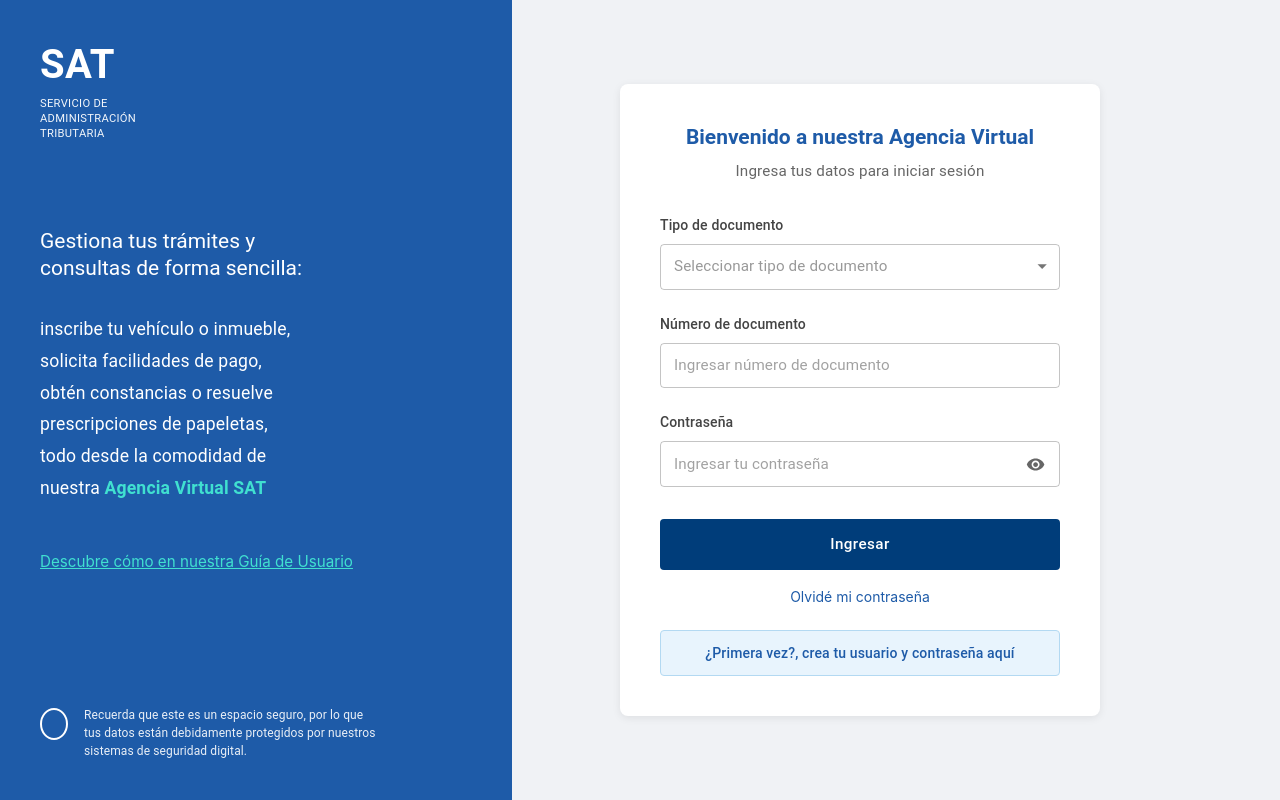
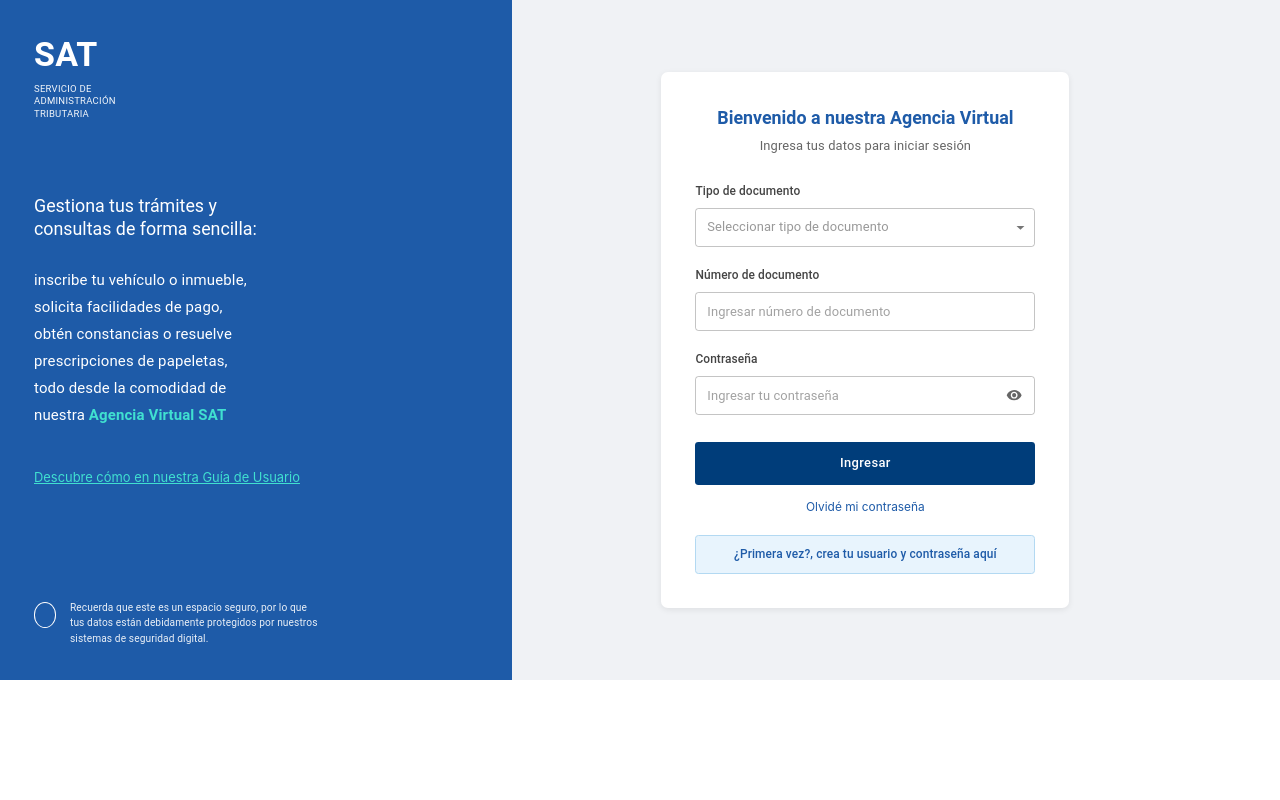
Before and after one commit to jchongs80/prototipoDJ, a React (Create React App) app: page / in a window 1280 px wide. Built offline with nearby package versions, Linux system fonts and the light colour scheme; some icons are missing.

Commit message:
Actualizar

```diff
--- a/src/index.tsx
+++ b/src/index.tsx
@@ -31,7 +31,7 @@
 root.render(
   <React.StrictMode>
     <ThemeProvider theme={theme}>
-        <App />
+        <RootContainer />
     </ThemeProvider>
   </React.StrictMode>
 );
```
